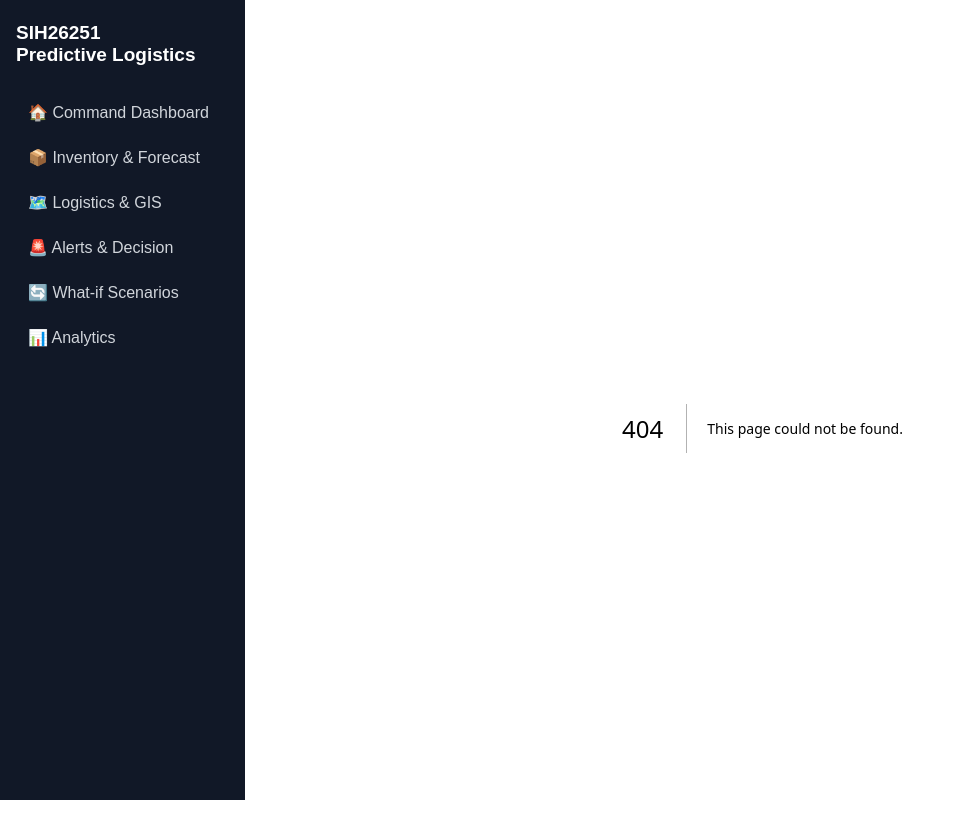
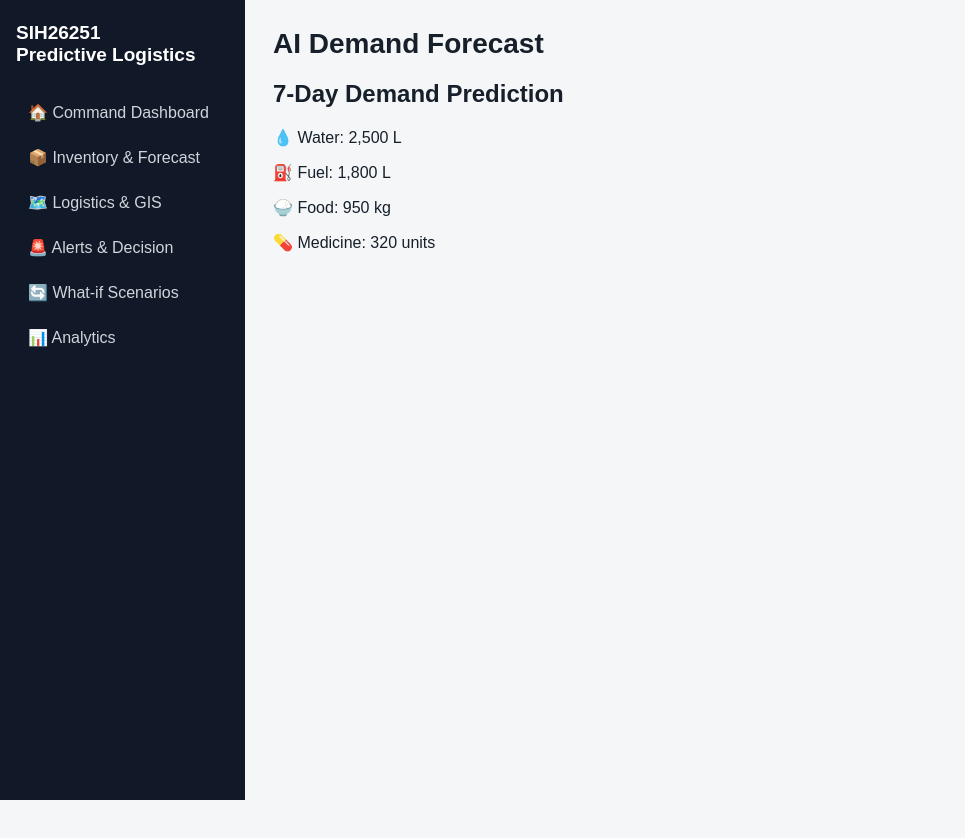
Before and after one commit to jayeshkadam785/SupplyShield-AI, a Next.js app in the folder frontend/: page /forecast in a window 1280 px wide. Before the commit this address had no page. Shown: the top 838 px of the page, without its empty margins (0-965 px from the left). After the commit the page ends 800 px from the top, so only its background shows below. Built offline with nearby package versions, Linux system fonts and the light colour scheme.

Commit message:
Add ForecastPage component for demand prediction

```diff
--- /dev/null
+++ b/frontend/app/forecast/page.tsx
@@ -0,0 +1,22 @@
+export default function ForecastPage() {
+  return (
+    <main className="p-6">
+      <h1 className="text-3xl font-bold mb-6">
+        AI Demand Forecast
+      </h1>
+
+      <div className="rounded-xl border p-6">
+        <h2 className="text-xl font-semibold mb-4">
+          7-Day Demand Prediction
+        </h2>
+
+        <div className="space-y-3">
+          <p>💧 Water: 2,500 L</p>
+          <p>⛽ Fuel: 1,800 L</p>
+          <p>🍚 Food: 950 kg</p>
+          <p>💊 Medicine: 320 units</p>
+        </div>
+      </div>
+    </main>
+  );
+}
```
